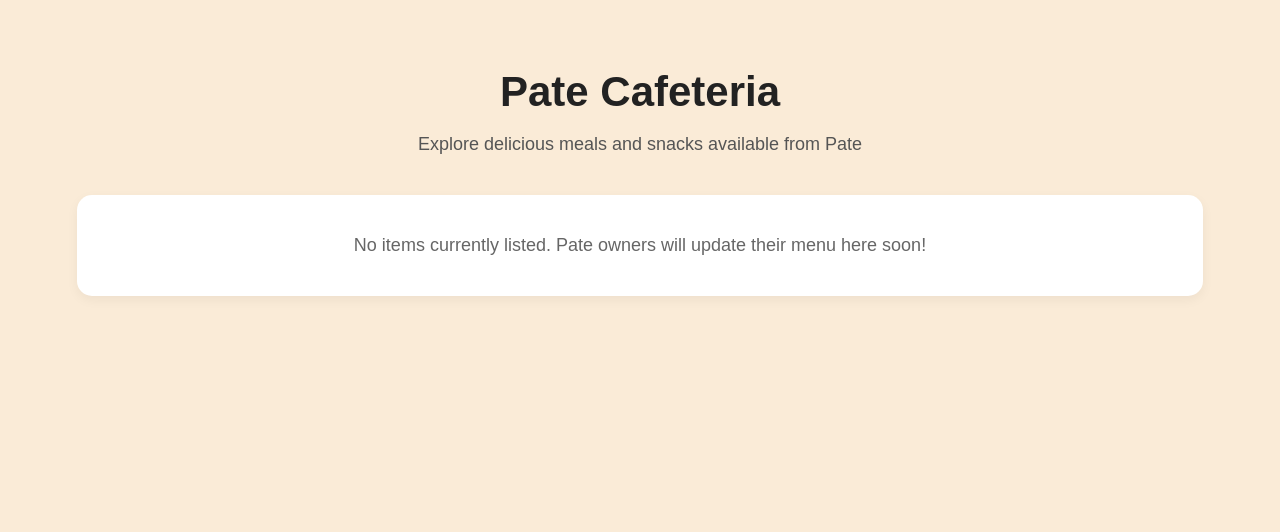
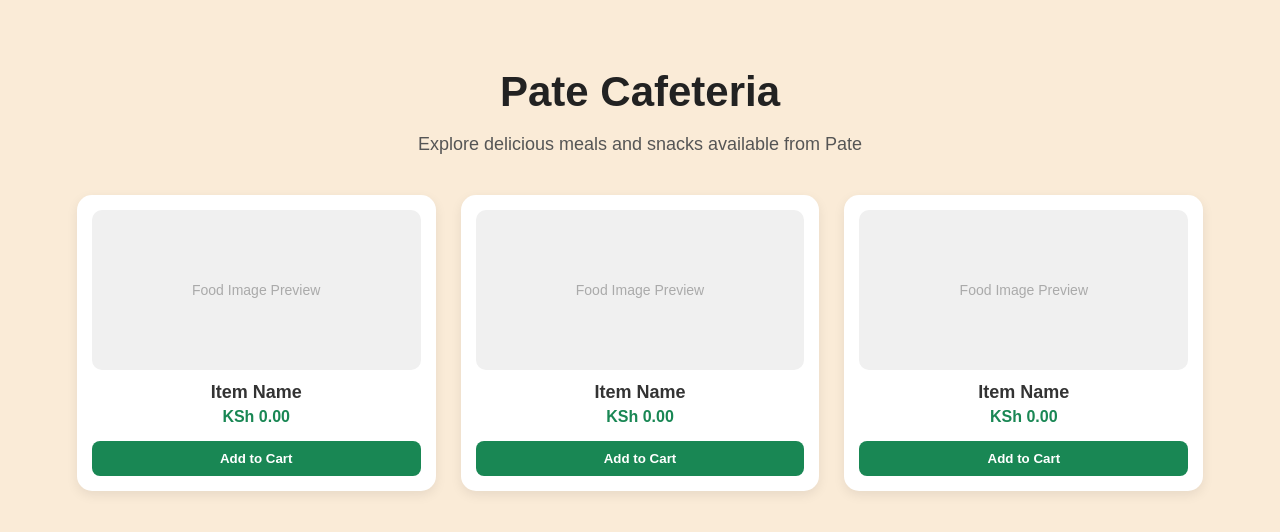
Before and after one commit to David-Mumo-blip/DB-Project, a Flask app: template templates/pate.html in a window 1280 px wide. Shown: the part 93-625 px from the top of the page. Run offline with Flask 3, Linux system fonts and the light colour scheme; the template is opened without the code that fills it, so the values that code supplies are empty.

Commit message:
Pate improved

```diff
--- a/templates/pate.html
+++ b/templates/pate.html
@@ -60,18 +60,57 @@
         }
         .menu-grid {
             display: grid;
-            grid-template-columns: repeat(auto-fit, minmax(250px, 1fr));
+            grid-template-columns: repeat(auto-fit, minmax(260px, 1fr));
             gap: 25px;
         }
-        .no-items {
-            text-align: center;
-            color: #666;
-            font-size: 18px;
-            grid-column: 1 / -1;
-            padding: 40px 0;
+        /* Empty Card Box Structure for Future Database Items */
+        .food-card {
             background-color: white;
             border-radius: 15px;
-            box-shadow: 0 4px 12px rgba(0,0,0,0.05);
+            padding: 15px;
+            box-shadow: 0 4px 12px rgba(0,0,0,0.08);
+            text-align: center;
+            display: flex;
+            flex-direction: column;
+            justify-content: space-between;
+        }
+        .food-image-placeholder {
+            width: 100%;
+            height: 160px;
+            background-color: #f0f0f0;
+            border-radius: 10px;
+            display: flex;
+            align-items: center;
+            justify-content: center;
+            color: #aaa;
+            font-size: 14px;
+            margin-bottom: 12px;
+        }
+        .food-name {
+            font-size: 18px;
+            font-weight: bold;
+            color: #333;
+            margin-bottom: 5px;
+        }
+        .food-price {
+            color: #198754;
+            font-weight: bold;
+            font-size: 16px;
+            margin-bottom: 15px;
+        }
+        .add-btn {
+            width: 100%;
+            padding: 10px;
+            background-color: #198754;
+            color: white;
+            border: none;
+            border-radius: 8px;
+            font-weight: bold;
+            cursor: pointer;
+            transition: background-color 0.2s;
+        }
+        .add-btn:hover {
+            background-color: #157347;
         }
     </style>
 </head>
@@ -93,10 +132,30 @@
             <p>Explore delicious meals and snacks available from Pate</p>
         </div>
 
-        <!-- Dynamic Menu Container for DB Integration -->
+        <!-- Dynamic Menu Container: Template boxes ready for database integration -->
         <div id="menu" class="menu-grid">
-            <div class="no-items">
-                No items currently listed. Pate owners will update their menu here soon!
+            <!-- Card Box 1 Template -->
+            <div class="food-card">
+                <div class="food-image-placeholder">Food Image Preview</div>
+                <div class="food-name">Item Name</div>
+                <div class="food-price">KSh 0.00</div>
+                <button class="add-btn">Add to Cart</button>
+            </div>
+
+            <!-- Card Box 2 Template -->
+            <div class="food-card">
+                <div class="food-image-placeholder">Food Image Preview</div>
+                <div class="food-name">Item Name</div>
+                <div class="food-price">KSh 0.00</div>
+                <button class="add-btn">Add to Cart</button>
+            </div>
+
+            <!-- Card Box 3 Template -->
+            <div class="food-card">
+                <div class="food-image-placeholder">Food Image Preview</div>
+                <div class="food-name">Item Name</div>
+                <div class="food-price">KSh 0.00</div>
+                <button class="add-btn">Add to Cart</button>
             </div>
         </div>
     </main>
```
